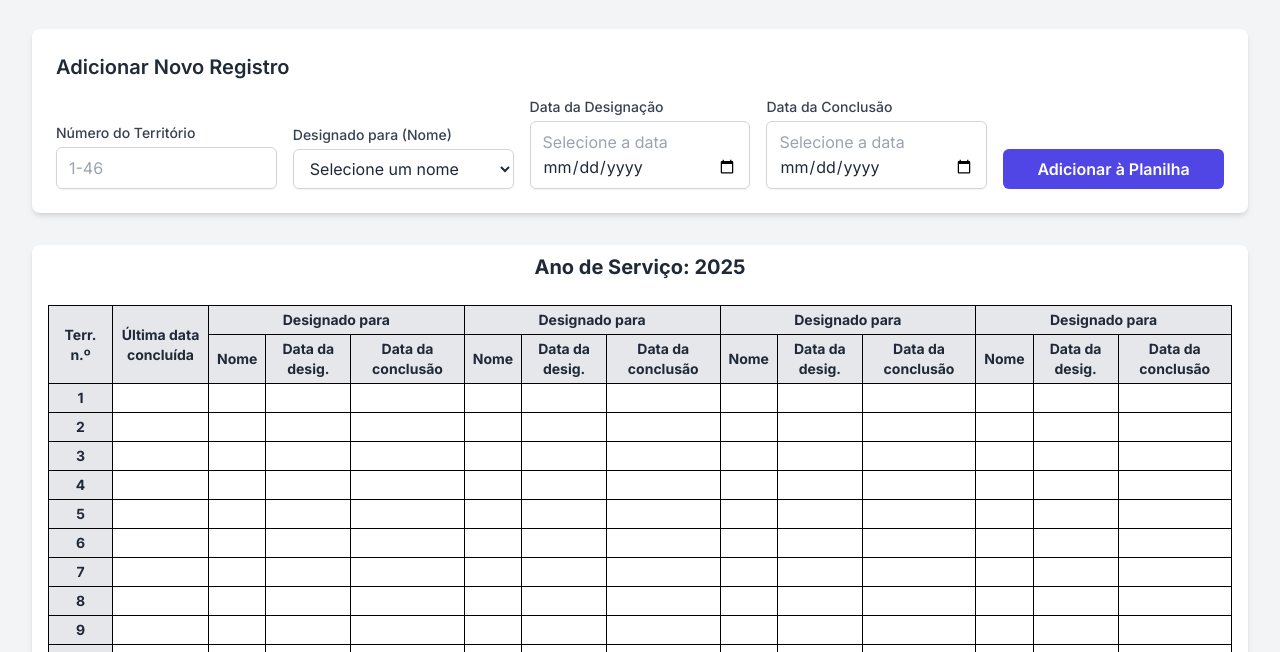
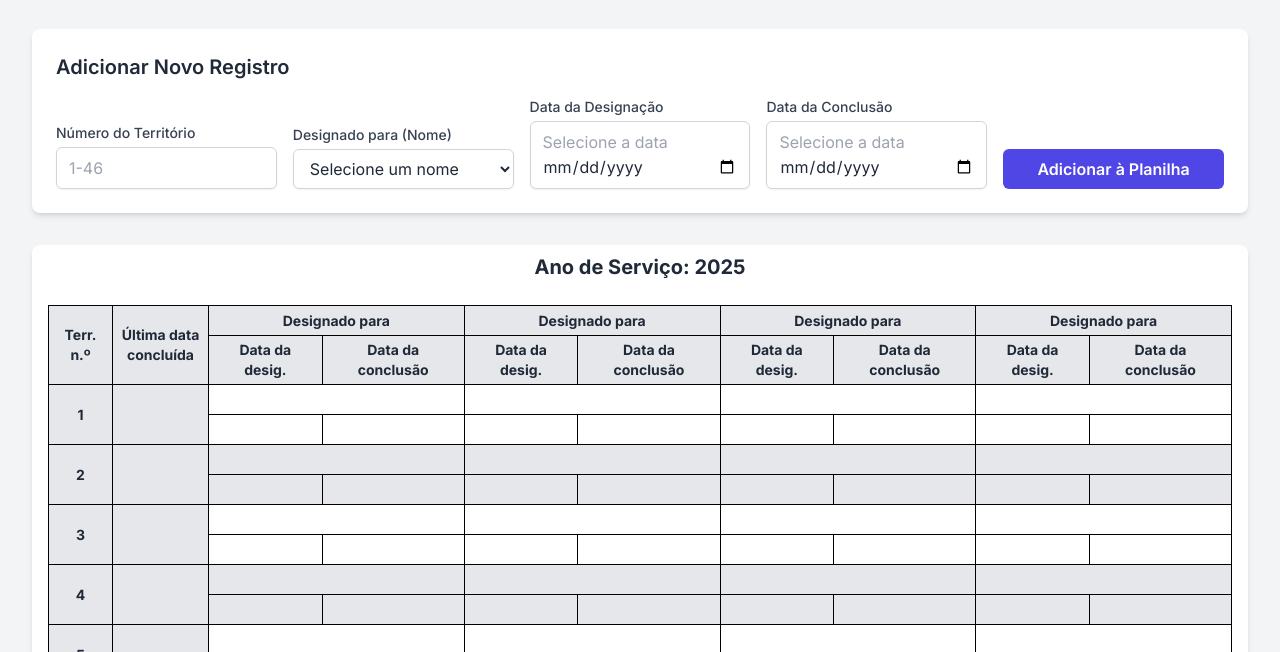
Before and after one commit to EniproEngenharia/MarcoeEmilia, a plain HTML site: page index.html in a window 1280 px wide. Shown: the part 131-783 px from the top of the page. Drawn offline with nearby package versions, Linux system fonts and the light colour scheme.

Commit message:
Add files via upload
Signed-off-by: EniproEngenharia <guilherme.enipro@gmail.com>

```diff
--- a/index.html
+++ b/index.html
@@ -32,13 +32,10 @@
             padding: 4px 8px; /* Padding menor */
             text-align: center;
             vertical-align: middle;
+            height: 30px; /* Altura fixa para as células */
         }
         .table-bordered thead th {
             background-color: #e5e7eb; /* Fundo cinza claro para o cabeçalho */
-            font-weight: bold;
-        }
-        .table-bordered tbody tr td:first-child {
-            background-color: #e5e7eb; /* Fundo cinza para a primeira coluna (Nº Terr.) */
             font-weight: bold;
         }
         .delete-btn {
@@ -48,6 +45,23 @@
             cursor: pointer;
             font-weight: bold;
             margin-left: 10px;
+        }
+        /* Estilo para a célula do nome */
+        .name-cell {
+            font-weight: 500;
+        }
+        /* Cor de fundo para linhas ímpares (branca) */
+        .row-odd td {
+            background-color: #ffffff;
+        }
+        /* Cor de fundo para linhas pares (agora cinza, igual à primeira coluna) */
+        .row-even td {
+            background-color: #e5e7eb; /* Tailwind's gray-200 */
+        }
+        /* A primeira coluna (Terr. n.º) deve manter seu fundo cinza sempre. */
+        .table-bordered tbody tr td[rowspan="2"] {
+            background-color: #e5e7eb;
+            font-weight: bold;
         }
     </style>
 </head>
@@ -111,16 +125,16 @@
                         <tr>
                             <th rowspan="2" class="w-16">Terr. n.º</th>
                             <th rowspan="2" class="w-24">Última data concluída</th>
-                            <th colspan="3">Designado para</th>
-                            <th colspan="3">Designado para</th>
-                            <th colspan="3">Designado para</th>
-                            <th colspan="3">Designado para</th>
+                            <th colspan="2">Designado para</th>
+                            <th colspan="2">Designado para</th>
+                            <th colspan="2">Designado para</th>
+                            <th colspan="2">Designado para</th>
                         </tr>
                         <tr>
-                            <th>Nome</th><th>Data da desig.</th><th>Data da conclusão</th>
-                            <th>Nome</th><th>Data da desig.</th><th>Data da conclusão</th>
-                            <th>Nome</th><th>Data da desig.</th><th>Data da conclusão</th>
-                            <th>Nome</th><th>Data da desig.</th><th>Data da conclusão</th>
+                            <th>Data da desig.</th><th>Data da conclusão</th>
+                            <th>Data da desig.</th><th>Data da conclusão</th>
+                            <th>Data da desig.</th><th>Data da conclusão</th>
+                            <th>Data da desig.</th><th>Data da conclusão</th>
                         </tr>
                     </thead>
                     <tbody id="planilha-corpo">
@@ -244,18 +258,28 @@
             }
 
             /**
-             * Gera a estrutura inicial da tabela com o número correto de territórios.
+             * Gera a estrutura inicial da tabela com o layout de duas linhas por território.
              */
             function criarTabela() {
                 let html = '';
                 for (let i = 1; i <= NUM_TERRITORIOS; i++) {
-                    html += `<tr id="row-${i}">`;
-                    html += `<td>${i}</td>`;
-                    html += `<td id="t${i}-last-date"></td>`;
+                    // Define a classe da linha com base no número do território (par ou ímpar)
+                    const rowClass = i % 2 === 0 ? 'row-even' : 'row-odd';
+
+                    // Primeira linha para o território (nomes)
+                    html += `<tr id="row-${i}-names" class="${rowClass}">`;
+                    html += `<td rowspan="2">${i}</td>`; // Terr. n.º
+                    html += `<td rowspan="2" id="t${i}-last-date"></td>`; // Última data concluída
                     for (let j = 1; j <= NUM_DESIGNACOES; j++) {
-                        html += `<td id="t${i}-name-${j}"></td>`;
-                        html += `<td id="t${i}-start-${j}"></td>`;
-                        html += `<td id="t${i}-end-${j}"></td>`;
+                        html += `<td colspan="2" id="t${i}-name-${j}" class="name-cell"></td>`; // Nome (ocupa 2 colunas)
+                    }
+                    html += `</tr>`;
+
+                    // Segunda linha para o território (datas)
+                    html += `<tr id="row-${i}-dates" class="${rowClass}">`;
+                    for (let j = 1; j <= NUM_DESIGNACOES; j++) {
+                        html += `<td id="t${i}-start-${j}"></td>`; // Data da desig.
+                        html += `<td id="t${i}-end-${j}"></td>`;   // Data da conclusão
                     }
                     html += `</tr>`;
                 }
@@ -263,12 +287,12 @@
             }
 
             /**
-             * Formata uma data do formato 'YYYY-MM-DD' para 'DD/MM/YYYY'.
+             * Formata uma data do formato 'YYYY-MM-DD' para 'DD/MM/YY'.
              */
             function formatarData(dataStr) {
                 if (!dataStr) return '';
                 const [ano, mes, dia] = dataStr.split('-');
-                return `${dia}/${mes}/${ano}`;
+                return `${dia}/${mes}/${ano.slice(-2)}`;
             }
 
             /**
@@ -293,9 +317,12 @@
                 for (let j = 1; j <= NUM_DESIGNACOES; j++) {
                     const nomeCell = document.getElementById(`t${territorioNumero}-name-${j}`);
                     if (nomeCell && nomeCell.innerHTML === '') {
+                        // Popula as células
                         nomeCell.innerHTML = nome;
                         document.getElementById(`t${territorioNumero}-start-${j}`).innerHTML = formatarData(dataInicio);
                         document.getElementById(`t${territorioNumero}-end-${j}`).innerHTML = formatarData(dataConclusao);
+
+                        // Atualiza a última data de conclusão
                         document.getElementById(`t${territorioNumero}-last-date`).innerHTML = formatarData(dataConclusao);
                         slotEncontrado = true;
                         break;
@@ -314,7 +341,7 @@
              */
             function exportarParaExcel() {
                 const tabela = document.getElementById('planilha');
-                const workbook = XLSX.utils.table_to_book(tabela, { sheet: "Registros S-13" });
+                const workbook = XLSX.utils.table_to_book(tabela, { sheet: "Registros S-13", raw: true });
                 XLSX.writeFile(workbook, "REGISTRO_DE_TERRITORIO_S13.xlsx");
             }
 
```
